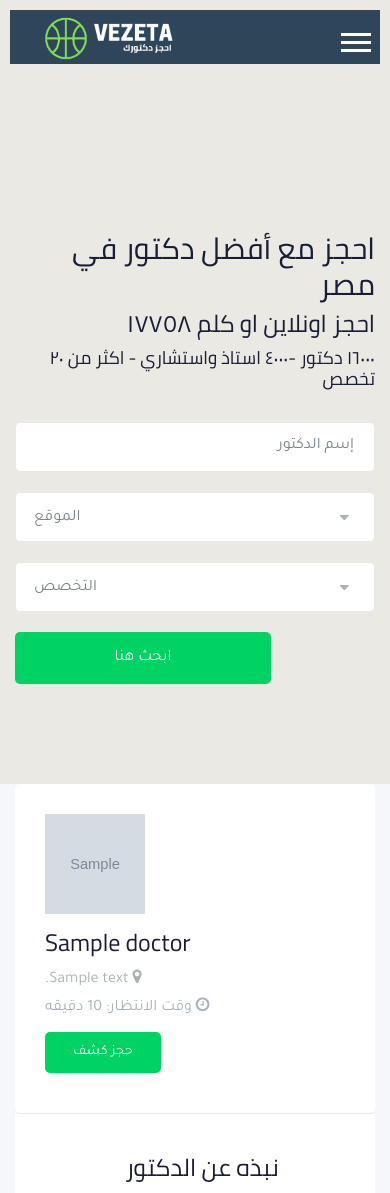
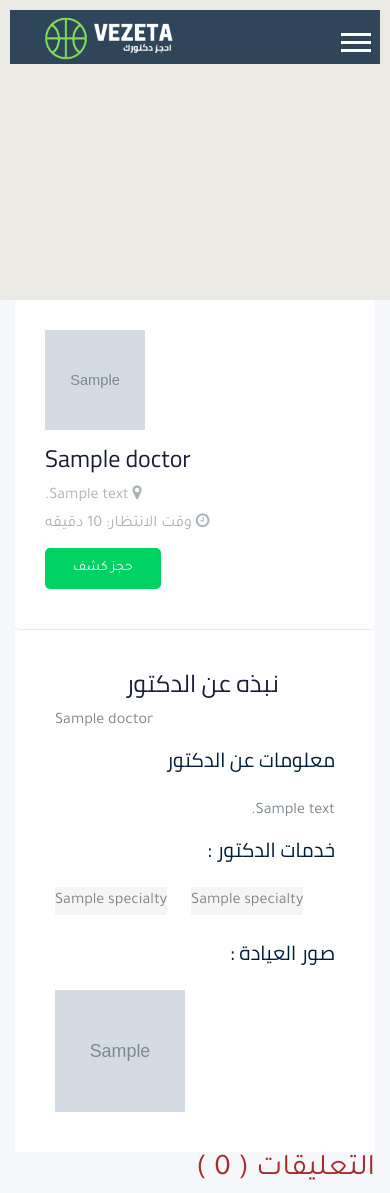
Before and after one commit to Omarmoatz/Vesita, a Django app: a page that uses templates/base.html in a window 390 px wide. Shown: the top 1193 px of the page. Run offline with Django 4.2, Linux system fonts and the light colour scheme; tables that the repository leaves empty hold one stand-in row (values such as "Sample post"); grey boxes marked "Sample" are stand-in pictures; some libraries are stand-ins or nearby versions.

Commit message:
fix some problems and designed examination model

```diff
--- a/doctor/templates/doctor/doctor_detail.html
+++ b/doctor/templates/doctor/doctor_detail.html
@@ -1,74 +1,11 @@
 {% extends 'base.html' %}
-
+{% load static %}
 {% block body %}
-
-
-
 <div dir="rtl">
     <!-- Search -->
     <div class="catagory_area ">
         <div class="container " style="margin-top: 10rem">
-            <div class=" single_text">
-                <h2>احجز مع
-                    أفضل دكتور في مصر</h3>
-                <h3>احجز اونلاين او كلم  ١٧٧٥۸</h4>
-                <h4>١٦٠٠٠ دكتور -٤٠٠٠ استاذ واستشاري - اكثر من ۲٠ تخصص</h5>
-                <br>
-            </div>
-            <form  method="GET" action="">
-            <div class="row cat_search" >
 
-                <div class="col-lg-3 col-md-4">
-                    <div class="single_input">
-                        <input type="text" placeholder="إسم الدكتور" >
-                    </div>
-                </div>
-
-                <div class="col-lg-3 col-md-4">
-                    <div class="single_input">
-                        <select class="wide" >
-                            <option value="" >الموقع</option>
-                            <option value="المنصوره">المنصوره</option>
-                            <option value="الدقي">الدقي</option>
-                            <option value="4">Sylet</option>
-                        </select>
-                    </div>
-                </div>
-
-                <div class="col-lg-3 col-md-4">
-                    <div class="single_input">
-                        <select class="wide" >
-                            <option value="">التخصص</option>
-                            <option value="جلدية">جلدية</option>
-                            <option value="اسنان">اسنان</option>
-                            <option value="نفسي">نفسي</option>
-                            <option value="اطفال">اطفال حديثي الولادة</option>
-                            <option value="مخ">مخ واعصاب</option>
-                            <option value="عظام">عظام</option>
-                            <option value="نساء">نساء وتوليد</option>
-                            <option value="انف">انف واذن وحنجرة</option>
-                            <option value="قلب">قلب واوعية دموية</option>
-                            <option value="امراض">امراض دم</option>
-                            <option value="اورام">اورام</option>
-                            <option value="باطنه">باطنه</option>
-                            <option value="تخسيس">تخسيس وتغذية</option>
-                            <option value="جاطفال">جراحة اطفال</option>
-                            <option value="جاورام">جراحة اورام</option>
-                            <option value="جاوعيه">جراحة اوعية دموية</option>
-                            <option value="جتجميل">جراحة تجميل</option>
-                            <option value="سمنه">جراحه سمنة ومناظير </option>
-                            </select>
-                    </div>
-                </div>
-
-                <div class="col-lg-3 col-md-12">
-                    <div class="job_btn">
-                        <input type="submit" class="boxed-btn3" value="ابحث هنا">
-                    </div>
-                </div>
-
-            </div>
-            </form>
         </div>
     </div>
     <!-- endsearch -->
@@ -130,19 +67,19 @@
                 </div>
                 <div class="single_wrap">
                     <h4>صور العيادة :</h4>
-                            <img class="image_clinic" src="img/candiateds/2.png" alt="" >
-                            <img class="image_clinic" src="img/candiateds/2.png" alt="" >
-                            <img class="image_clinic" src="img/candiateds/2.png" alt="" >
-
+                        {% for item in doctor.clinic_doctor.all  %}
+                            <img class="image_clinic" style="width: 130px;height: 122px;" src="{{item.image.url}}" alt="image">
+                        {% endfor %}
 
 
                 </div>
             </div>
 
     <!-- comments -->
+    {% for item in doctor.comment_doctor.all %}
         <div class="section-row">
             <div class="section-title">
-            <h2 style="color: brown;">التعليقات (  )</h2>
+                <h2 style="color: brown;">التعليقات ( {{item|length}} )</h2>
             </div>
 
             <div class="post-comments" >
@@ -150,55 +87,44 @@
                 <!-- comment -->
                 <div class="media">
                     <div class="media-left">
-                    <img class="media-object" src="img/avatar.png" alt="">
+                        {% if item.user.Profile.image %}
+                            <img class="media-object" src="{{item.user.Profile.image.url}}" alt="comment">
+                        {% else %}
+                            <img class="ml-4" src="{% static 'images/user.png' %}" alt="comment">
+                        {% endif %}
+
                     </div>
                     <div class="media-body " >
                         <div class="media-heading">
-                        <h4>اسم الكاتب</h4>
-                        <span class="time">تم التعليق في </span>
+                            <h4>{{item}}</h4>
+                            <span class="time">{{item.created_at}}تم التعليق في </span>
                         </div>
-                    <p>الكومنتات</p>
+                        <p>{{item.content}}</p>
                         <a href="#" class="reply">الردود ..</a>
-
-                    <!-- comment -->
-                    <div class="media">
-                        <div class="media-left">
-                            <img class="media-object" src="" alt="">
-                        </div>
-                        <div class="media-body">
-                            <div class="media-heading">
-                                <h4>محمود عبد الرؤف صبره</h4>
-                                <span class="time">تم التعليق فى </span>
-                            </div>
-                            <p>شكرا جدا واتمنى ان تتصفح باقي المواضيع .....</p>
                     </div>
                 </div>
                 <!-- /comment -->
             </div>
         </div>
-            <!-- /comment -->
-
+    {% endfor %}
+    {% if not doctor.comment_doctor.all %}
+        <div class="section-row">
             <div class="media-heading">
                 <h4>لا يوجد تعليقات حتى الأن ..</h4>
             </div>
-
         </div>
-    </div>
+    {% endif %}
     <!-- /comments -->
     <div class="apply_job_form white-bg">
         <h4>إترك تعليقك</h4>
+
         <form method="POST" >
-
+            {% csrf_token %}
             <div class="row">
-                <div class="col-md-6">
+                <div class="col-md-12">
                     <div class="input_field">
                         <input type="text"  placeholder=" الإسم">
 
-                    </div>
-                </div>
-                <div class="col-md-6">
-                    <div class="input_field">
-                        <input type="text"  placeholder=" الإيميل">
                     </div>
                 </div>
                 <div class="col-md-12">
@@ -213,6 +139,7 @@
                 </div>
             </div>
         </form>
+
     </div>
         </div>
         <div class="col-lg-4">
@@ -222,10 +149,9 @@
                 </div>
                 <div class="job_content">
                     <ul>
-                        <li>  انضم إلينا : <span style="color: blue;"></span></li>
-                        <li> الكشف : <span style="color: blue;"> جنية</span></li>
-                        <li> رقم الهاتف  : <span style="color: blue;"></span></li>
-                        <li>عدد ساعات العمل : <span style="color: blue;"> ساعات</span></li>
+                        <li> الكشف : <span style="color: blue;">{{doctor.price_of_appintment}} جنية</span></li>
+                        <li> رقم الهاتف  : <span style="color: blue;">{{doctor.phone_num}}</span></li>
+                        <li>عدد ساعات العمل : <span style="color: blue;">{{doctor.work_hours}} ساعه</span></li>
                     </ul>
 
                 </div>
@@ -242,29 +168,6 @@
             <div class="job_location_wrap">
                 <div class="job_lok_inner">
                     <div id="map" style="height: 200px;"></div>
-                    <script>
-                        function initMap() {
-                        var uluru = {lat: -25.363, lng: 131.044};
-                        var grayStyles = [
-                            {
-                            featureType: "all",
-                            stylers: [
-                                { saturation: -90 },
-                                { lightness: 50 }
-                            ]
-                            },
-                            {elementType: 'labels.text.fill', stylers: [{color: '#ccdee9'}]}
-                        ];
-                        var map = new google.maps.Map(document.getElementById('map'), {
-                            center: {lat: -31.197, lng: 150.744},
-                            zoom: 9,
-                            styles: grayStyles,
-                            scrollwheel:  false
-                        });
-                        }
-
-                    </script>
-                    <script src="https://maps.googleapis.com/maps/api/js?key=AIzaSyDpfS1oRGreGSBU5HHjMmQ3o5NLw7VdJ6I&callback=initMap"></script>
 
                     </div>
             </div>
--- a/doctor/views.py
+++ b/doctor/views.py
@@ -7,6 +7,5 @@ class DoctorList(generic.ListView):
     model = Doctor
 
 
-
 class DoctorDetail(generic.DetailView):
     model = Doctor
--- a/project/settings.py
+++ b/project/settings.py
@@ -40,7 +40,7 @@ INSTALLED_APPS = [
     'django.contrib.staticfiles',
 
     #_ 3rd part apps _
-
+    'phonenumber_field',
 
     #_ my apps _
     'doctor',
--- a/templates/base.html
+++ b/templates/base.html
@@ -49,11 +49,9 @@
                             <div class="col-xl-6 col-lg-7">
                                 <div class="main-menu  d-none d-lg-block">
                                     <nav>
-                                        <ul id="navigation">
-                                            <li><a href="">احجز دكتورك</a></li>|
-                                            <li><a href="">المقالات</a></li>|
+                                        <ul class="mr-5" id="navigation">
+                                            <li><a href="/">احجز دكتورك</a></li>|
                                             <li><a href="">الصفحه الشخصيه </a></li>|
-                                            <li><a href="contact.html">اتصل بنا</a></li>
                                         </ul>
                                     </nav>
                                 </div>
@@ -63,7 +61,7 @@
 
                                     <div class="phone_num d-none d-xl-block"></div>
                                     <div class="d-none d-lg-block">
-                                        <a class="boxed-btn3" href="">قدم نفسك</a>
+                                        <a class="boxed-btn3 mr-3" href="">قدم نفسك</a>
                                     </div>
 
                                     <div class="phone_num d-none d-xl-block">
```
Also changed, not shown: doctor/models.py (+17 -2 lines), doctor/templates/doctor/doctor_list.html (+8 -9 lines), doctor/migrations/0005_alter_doctor_phone_num.py (added), doctor/migrations/0006_examination.py (added), media/clinic_img/53.jpg (added), media/clinic_img/Screenshot_2024-01-18_171213.png (added), media/clinic_img/Screenshot_2024-01-18_171228.png (added), media/clinic_img/im2.jpg (added). Lines whose indentation alone changed are shown as unchanged.
